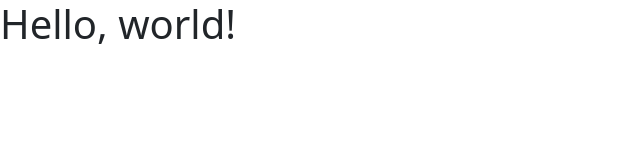
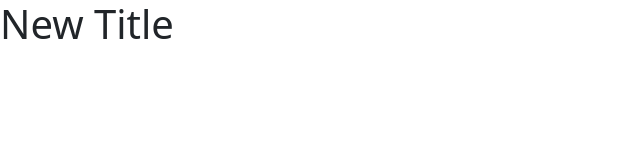
Before and after one commit to tjombell/hello-wold, a plain HTML site: page index.html in a window 1280 px wide. Shown: the whole page, without its empty margins (0-640 px from the left). Drawn offline with nearby package versions, Linux system fonts and the light colour scheme.

Commit message:
New title

```diff
--- a/index.html
+++ b/index.html
@@ -11,7 +11,7 @@
     <title>Hello, world!</title>
   </head>
   <body>
-    <h1>Hello, world!</h1>
+    <h1>New Title</h1>
 
     <!-- Optional JavaScript; choose one of the two! -->
 
```
